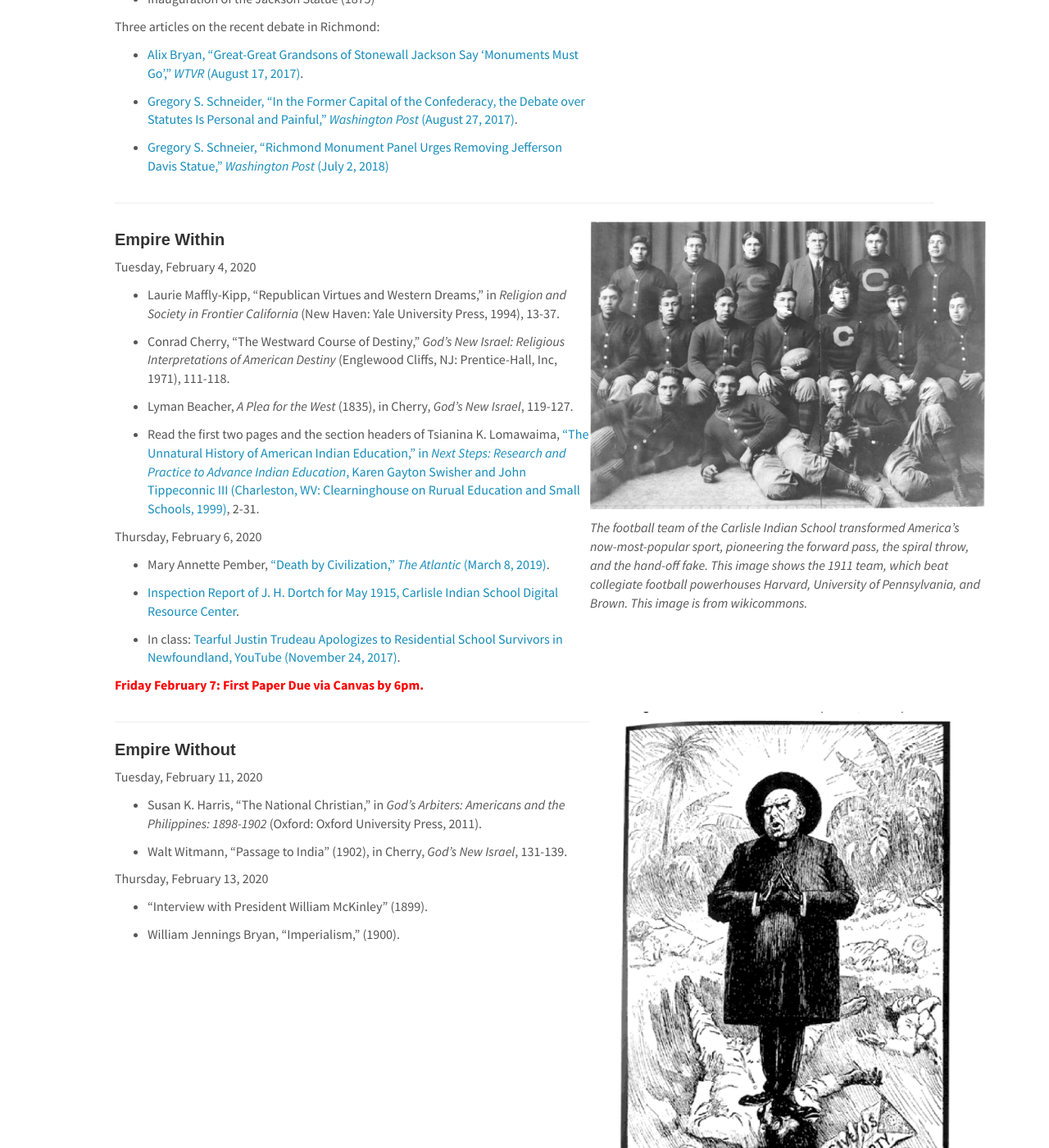
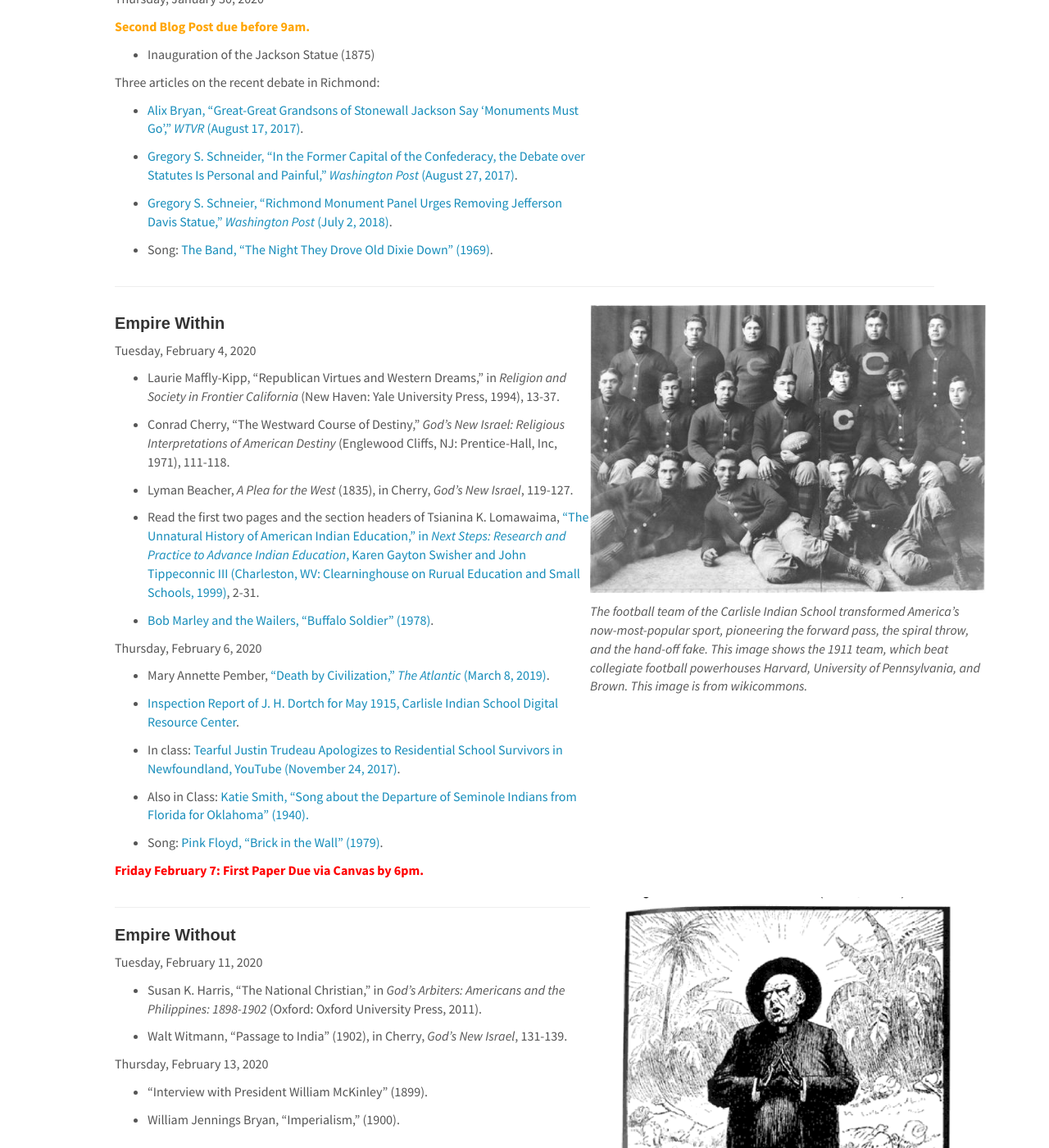
Before and after one commit to cyrusobrien/cyrusobrien, a Jekyll site: the page built from _pages/RelPol225.md, in a window 1280 px wide and 1400 px high, scrolled down 5170 px. Shown: the whole window at 82% size. Built offline with Jekyll 4.4.1, drawn with Linux system fonts in a browser that asks for light colours; some of the changed text lies outside the part shown.

Commit message:
updating songs

```diff
--- a/_pages/RelPol225.md
+++ b/_pages/RelPol225.md
@@ -182,6 +182,7 @@ Thursday, January 23, 2020
 
 * Recommended (not required): Jonathan D. Sarna and David G. Dalin, eds., Religion and State in the American Jewish Experience (1997), 45-53, 61-80.
 
+* Song: [Vampire Weekend, "Ya Hey" (2015).](https://www.youtube.com/watch?v=i-BznQE6B8U)
 
 ***
 
@@ -206,6 +207,8 @@ Tuesday, January 28, 2020
 
 * Recommended Additional Reading: David Walker’s Appeal to the Coloured Citizens of the World (1829), 1-6, 35-43, 74-76
 
+* Song: [The Melodians, "Rivers of Babylon" (1970).](https://www.youtube.com/watch?v=3NcbyzqILd8)
+
 <span style="color:green">**Wednesday January 29 to Tuesday February 4: Individual Meetings to Discuss 1st Paper.**</span>
 
 
@@ -221,8 +224,9 @@ Three articles on the recent debate in Richmond:
 
 * [Gregory S. Schneider, "In the Former Capital of the Confederacy, the Debate over Statutes Is Personal and Painful," _Washington Post_ (August 27, 2017)](https://www.washingtonpost.com/local/virginia-politics/in-the-former-capital-of-the-confederacy-the-debate-over-statues-is-personal-and-painful/2017/08/27/87002bc4-8998-11e7-a94f-3139abce39f5_story.html).
 
-* [Gregory S. Schneier, "Richmond Monument Panel Urges Removing Jefferson Davis Statue," _Washington Post_ (July 2, 2018)](https://www.washingtonpost.com/local/virginia-politics/richmond-monument-panel-urges-removing-jefferson-davis-statue/2018/07/02/73636904-7e17-11e8-bb6b-c1cb691f1402_story.html)
+* [Gregory S. Schneier, "Richmond Monument Panel Urges Removing Jefferson Davis Statue," _Washington Post_ (July 2, 2018)](https://www.washingtonpost.com/local/virginia-politics/richmond-monument-panel-urges-removing-jefferson-davis-statue/2018/07/02/73636904-7e17-11e8-bb6b-c1cb691f1402_story.html).
 
+* Song: [The Band, "The Night They Drove Old Dixie Down" (1969)](https://www.youtube.com/watch?v=jREUrbGGrgM).
 
 </div>
 
@@ -257,6 +261,7 @@ Tuesday, February 4, 2020
 
 * Read the first two pages and the section headers of Tsianina K. Lomawaima, ["The Unnatural History of American Indian Education," in _Next Steps: Research and Practice to Advance Indian Education_, Karen Gayton Swisher and John Tippeconnic III (Charleston, WV: Clearninghouse on Rurual Education and Small Schools, 1999)](https://files.eric.ed.gov/fulltext/ED427903.pdf), 2-31.
 
+* [Bob Marley and the Wailers, "Buffalo Soldier" (1978)](https://www.youtube.com/watch?v=S5FCdx7Dn0o).
 
 Thursday, February 6, 2020
 
@@ -265,6 +270,10 @@ Thursday, February 6, 2020
 * [Inspection Report of J. H. Dortch for May 1915, Carlisle Indian School Digital Resource Center](http://carlisleindian.dickinson.edu/documents/inspection-report-j-h-dortch-may-1915).
 
 * In class: [Tearful Justin Trudeau Apologizes to Residential School Survivors in Newfoundland, YouTube (November 24, 2017)](https://www.youtube.com/watch?v=f-FWK-NJ_lM).
+
+* Also in Class: [Katie Smith, "Song about the Departure of Seminole Indians from Florida for Oklahoma" (1940).](https://www.loc.gov/item/flwpa000357/)
+
+* Song: [Pink Floyd, "Brick in the Wall" (1979)](https://www.youtube.com/watch?v=YR5ApYxkU-U).
 
 <span style="color:red">**Friday February 7: First Paper Due via Canvas by 6pm.**</span>
 
```
